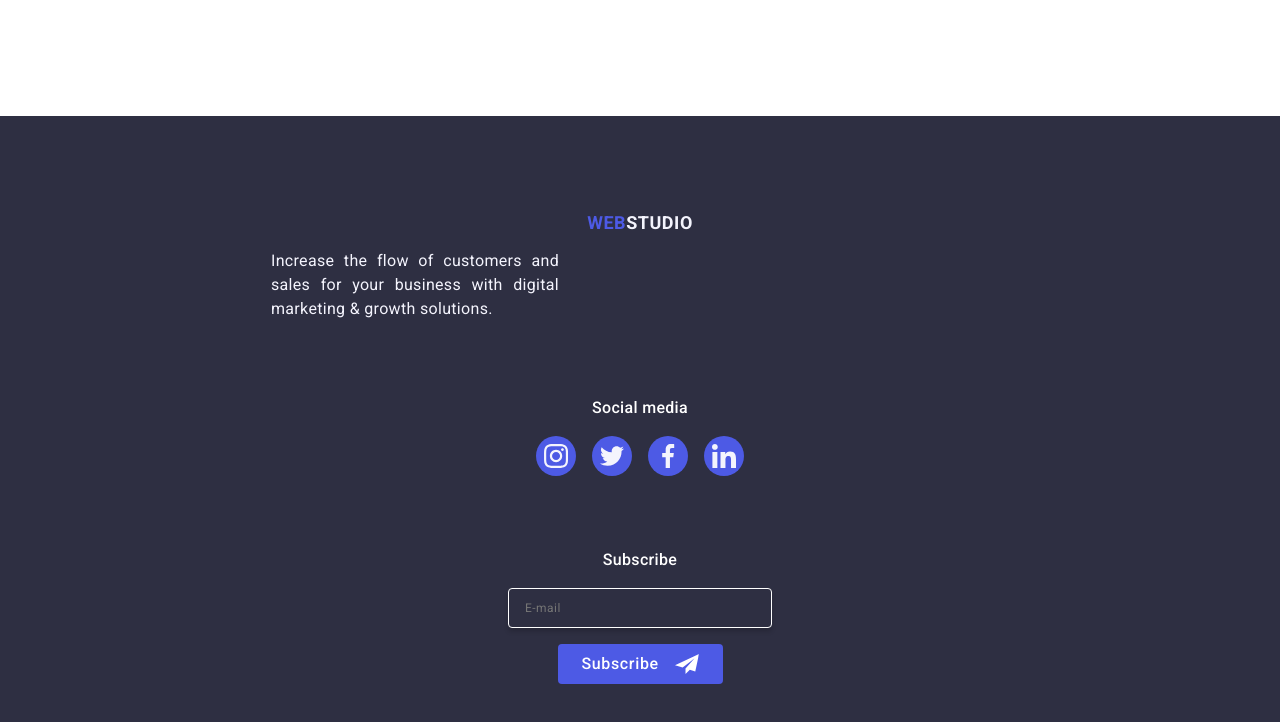
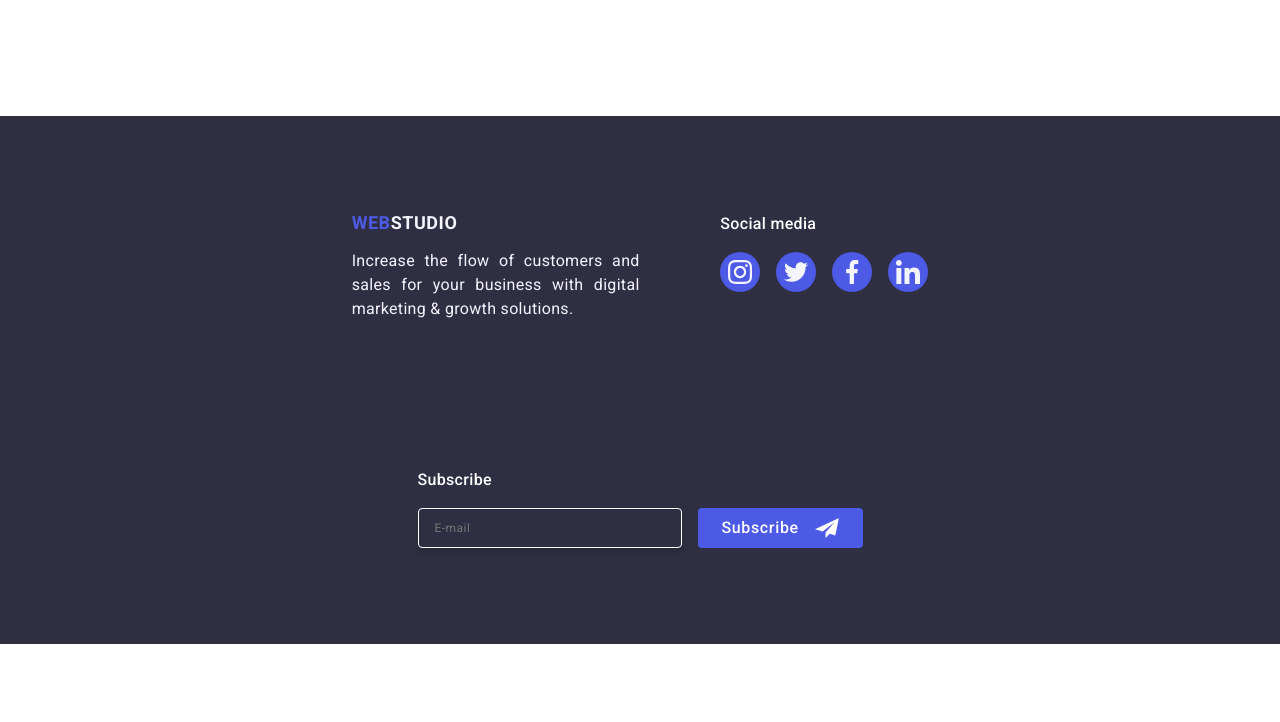
Before and after one commit to Yev1699/goit-markup-hw-06, a plain HTML site: page index.html in a window 1280 px wide. Shown: the part 3404-4126 px from the top of the page. After the commit the page ends 4048 px from the top, so only its background shows below. Drawn offline with nearby package versions, Linux system fonts and the light colour scheme.

Commit message:
Update styles.css

```diff
--- a/css/styles.css
+++ b/css/styles.css
@@ -758,6 +758,141 @@ subscribe-form
   .portfolio-item:hover .portfolio-overlay {
     transform: translateY(0);
   }
+
+/* ========FOOTER======= */
+.footer-container {
+    display: flex;
+    justify-content: space-evenly;
+    flex-wrap: wrap;
+
+}
+.logo-footer {
+  display: flex;
+
+}
+.social-title{
+  text-align: justify;
+}
+.subscribe-form {
+    display: flex;
+    flex-direction: row;
+    align-items: center;
+    gap: 16px;
+    }
+    .subscribe-title {
+    text-align: justify;
+
+}
+/* .page-footer {
+  padding: 100px 0;
+  background: #2e2f42;
+}
+.logo-footer {
+  display: inline-block;
+  margin-bottom: 16px;
+  font-family: "Raleway", sans-serif;
+  line-height: 1.16667;
+  letter-spacing: 0.03em;
+  text-transform: uppercase;
+  color: #4d5ae5;
+}
+.page-footer .studio {
+  color: #f4f4fd;
+}
+.footer-text {
+  max-width: 264px;
+  min-height: 72px;
+  line-height: 1.5;
+  letter-spacing: 0.02em;
+  color: #f4f4fd;
+}
+.social-title {
+  font-weight: 500;
+  font-size: 16px;
+  line-height: 1.5;
+  letter-spacing: 0.02em;
+  color: #fff;
+  margin-bottom: 16px;
+}
+
+
+.page-footer .social-list {
+  gap: 16px;
+}
+.page-footer .social-link:hover,
+.page-footer .social-link:focus {
+  background-color: #31d0aa;
+} */
+/* ===================Subscribe================== */
+/* .subscribe-wrapper {
+  margin-left: 80px;
+}
+.subscribe-form {
+  display: flex;
+  gap: 24px;
+}
+.subscribe-title {
+  font-weight: 500;
+  font-size: 16px;
+  line-height: 1.5;
+  letter-spacing: 0.02em;
+  color: #fff;
+  margin-bottom: 16px;
+}
+.subscribel-wrapper {
+  position: relative;
+  margin-left: 828px;
+  bottom: 100px;
+}
+
+.subscribel-form-lable {
+  position: absolute;
+  padding: 8px 16px;
+  font-weight: 400;
+  font-size: 12px;
+  line-height: 2;
+  letter-spacing: 0.04em;
+  color: #fff;
+}
+.subscribe-input {
+  background-color: transparent;
+  border: 1px solid #fff;
+  font-size: 12px;
+  line-height: 2;
+  letter-spacing: 0.04em;
+  border-radius: 4px;
+  width: 264px;
+  height: 40px;
+  color: #fff;
+  padding-left: 16px;
+  box-shadow: 0px 4px 4px rgba(0, 0, 0, 0.15);
+}
+
+.btn-subscribe {
+  display: flex;
+  justify-content: center;
+  align-items: center;
+  font-size: 16px;
+  border: 0px;
+  border-radius: 4px;
+  color: #fff;
+  padding: 8px 24px;
+  min-width: 165px;
+  height: 40px;
+  background: #4d5ae5;
+  cursor: pointer;
+  font-weight: 500;
+  line-height: 1.5;
+  letter-spacing: 0.04em;
+  text-align: center;
+  color: #fff;
+}
+.btn-icon-send {
+  display: inline;
+  right: 1px;
+  fill: #fff;
+  margin-left: 16px;
+} */
 }
 
 @media only screen and (max-width: 768px) {
```
